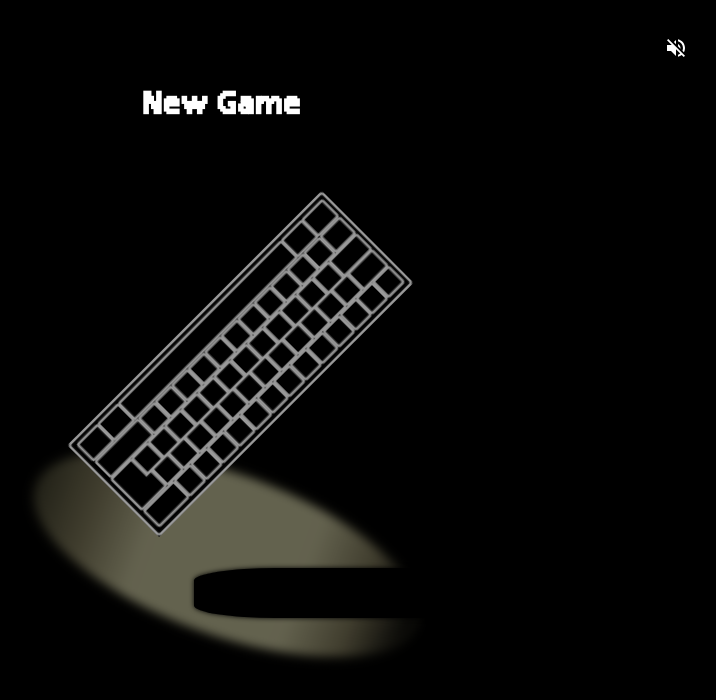
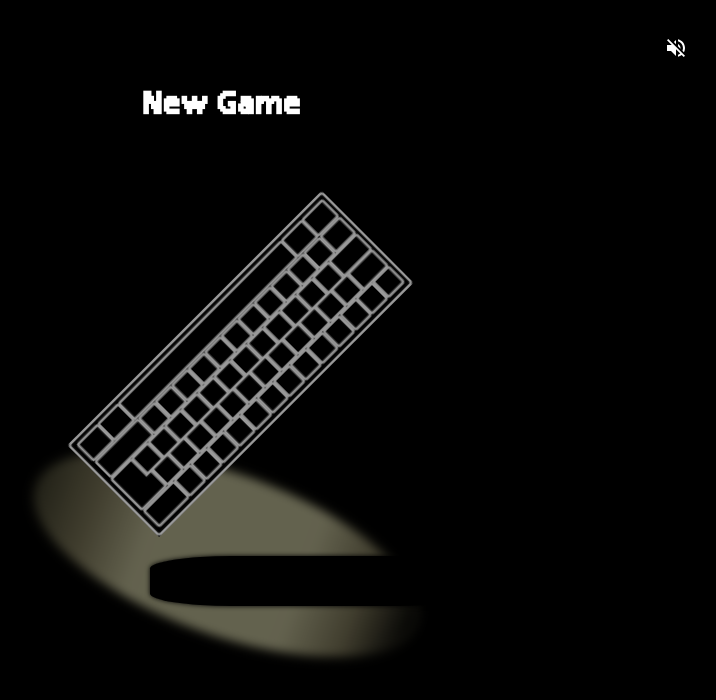
Before and after one commit to Seo-the-platinum/eliseo_portfolio, a React (Create React App) app: page /#/ in a window 1280 px wide. Shown: the top 700 px of the page, without its empty margins (430-1146 px from the left). Built offline with nearby package versions, Linux system fonts and the light colour scheme.

Commit message:
some more tweaking

```diff
--- a/src/views/newgame/NewGame.jsx
+++ b/src/views/newgame/NewGame.jsx
@@ -31,7 +31,7 @@ const NewGame = () => {
           <button className='newGameBtn' onClick={newGame} name='newGame'> New Game</button>
         </div>
         <div className='busterBladeContainer'>
-          <img className='busterBlade' src={'img/Keyboard_clip_art_medium.png'}/>
+          <img className='busterBlade' src={'eliseo_portfolio/img/Keyboard_clip_art_medium.png'}/>
         <div className='lighting'></div>
         <div className='shadow'></div>
         </div>
--- a/src/views/newgame/newgame.css
+++ b/src/views/newgame/newgame.css
@@ -86,8 +86,8 @@
     }
 
     .shadow {
-        bottom: 12%;
-        left: 30%;
+        bottom: 14%;
+        left: 33%;
     }
 }
 
@@ -102,7 +102,7 @@
     }
 
     .shadow {
-        bottom: 9%;
+        bottom: 12%;
     }
 }
 
@@ -126,8 +126,8 @@
     }
 
     .shadow {
-        bottom: 25%;
-        left: 46%;
+        bottom: 27%;
+        left: 35%;
         height: 50px;
         width: 325px;
     }
```
